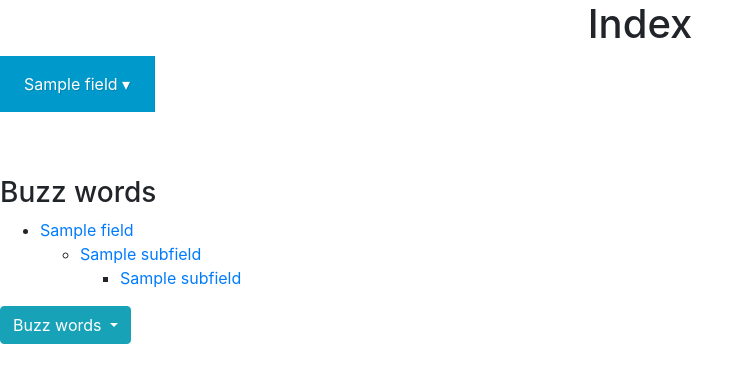
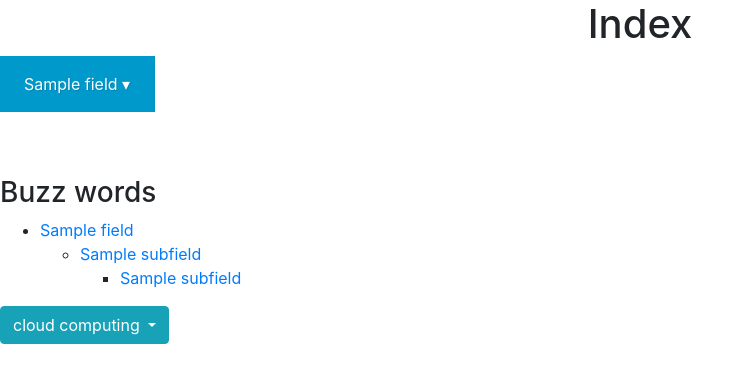
Before and after one commit to Houdaaaa/CSClassify, a Flask app: template db_app/templates/index.html in a window 1280 px wide. Shown: the top 383 px of the page, without its empty margins (0-754 px from the left). Run offline with Flask 2, Linux system fonts and the light colour scheme; the template is opened without the code that fills it: most values are stand-ins (such as "Sample title", 1, 10 or a date in 2020); some libraries are stand-ins or nearby versions.

Commit message:
Add preselected value button manually

```diff
--- a/db_app/templates/index.html
+++ b/db_app/templates/index.html
@@ -74,7 +74,7 @@
 {% endif %}
     <div class="btn-group">
       <button type="button" class="btn btn-info dropdown-toggle" data-toggle="dropdown" aria-haspopup="true" aria-expanded="false">
-        Buzz words
+        cloud computing
       </button>
       <div class="dropdown-menu">
         {%for buzzword in buzzWords %}
--- a/db_app/views.py
+++ b/db_app/views.py
@@ -3,7 +3,7 @@ from flask import Flask, request, session, redirect, url_for, render_template, f
 
 app = Flask(__name__)
 
-@app.route('/', defaults={'bw': None})
+@app.route('/', defaults={'bw': 'cloud computing'})
 @app.route('/<bw>')
 def index(bw):
     allFields = Database.find_all_fields()
```
